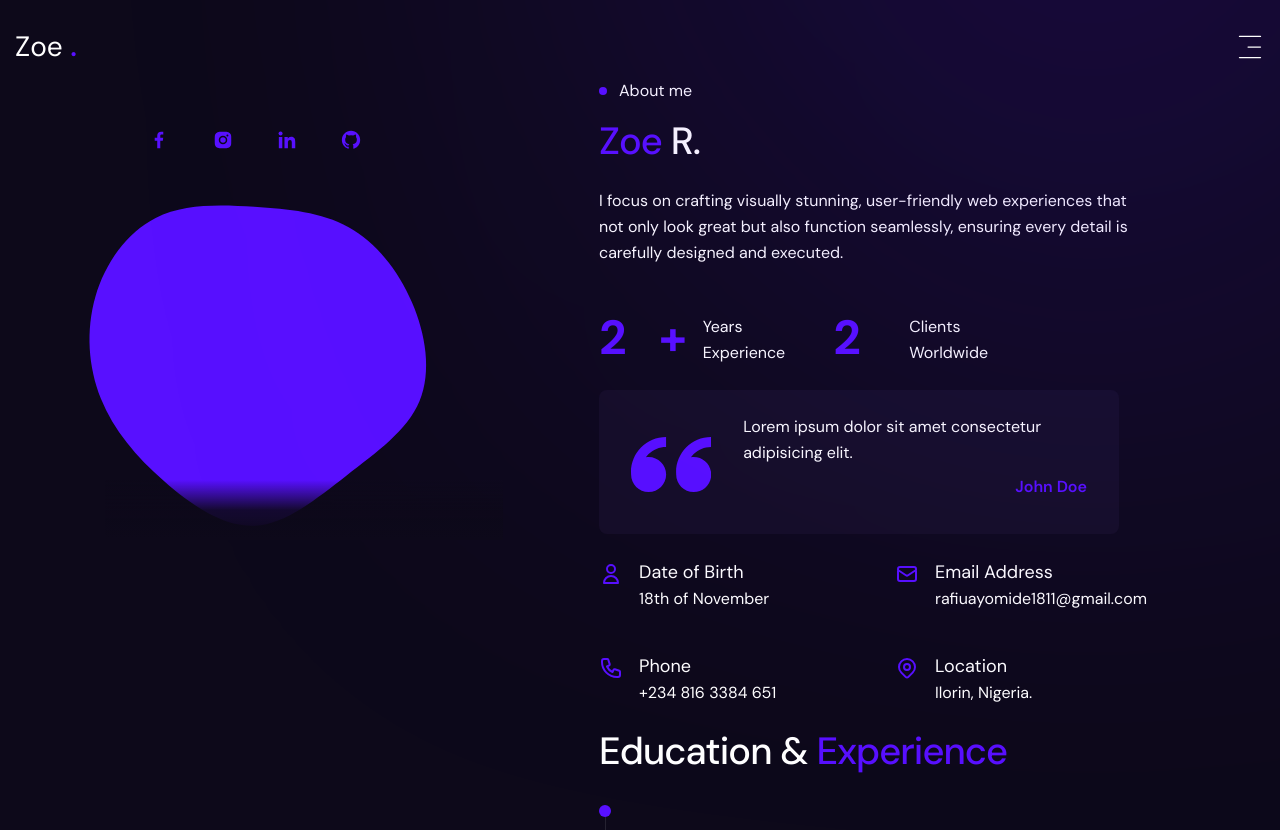
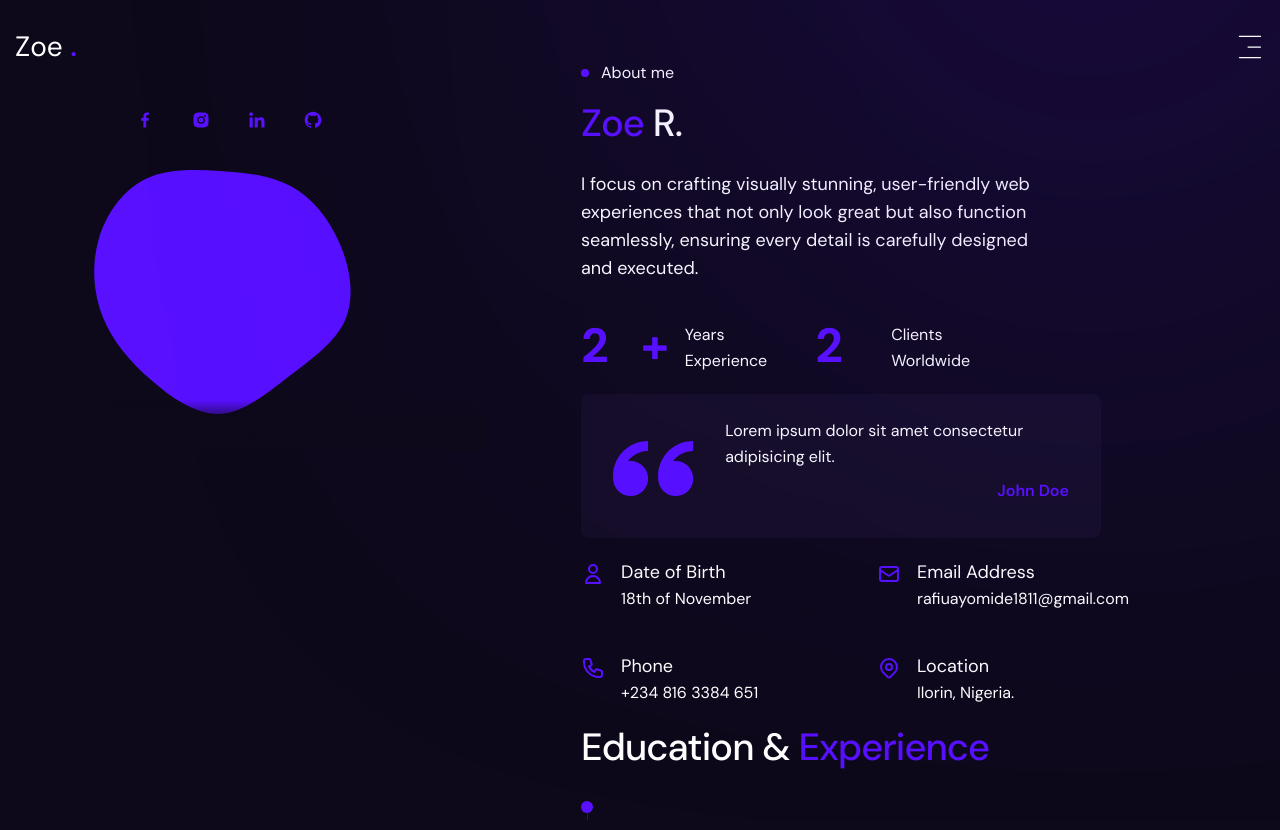
Before and after one commit to babyprogrammer1/personal-portfolio, a Next.js app: page /about in a window 1280 px wide. Shown: the top 830 px of the page. Built offline with nearby package versions, Linux system fonts and the light colour scheme.

Commit message:
feat: refine layout and spacing in About section for improved aesthetics

```diff
--- a/app/about/page.jsx
+++ b/app/about/page.jsx
@@ -24,10 +24,10 @@ const About = () => {
       }}
       className="h-screen flex items-center"
     >
-      <div className="container mx-auto px-0">
-        <div className="flex flex-col xl:flex-row items-center gap-24 w-full h-[680px]">
+      <div className="container mx-auto px-2 md:px-4 xl:px-0">
+        <div className="flex flex-col xl:flex-row items-center gap-10 xl:gap-24 w-full xl:h-[680px]">
           {/* img & social icon */}
-          <div className="hidden xl:flex flex-col w-full h-full pt-14 max-w-[430px] relative ">
+          <div className="hidden xl:flex flex-col w-full h-full pt-10 max-w-[380px] relative ">
             {/*<Image
               src="/assets/avatar.png"
               width={320}
@@ -36,34 +36,31 @@ const About = () => {
               className="z-20 relative"
             />*/}
             {/* overlay */}
-            <div className="w-full h-[60px] absolute left-0 top-[420px] right-0 bg-gradient-to-t from-primary
-            via-primary/90 z-30"></div>
+            <div className="w-full h-[50px] absolute left-0 top-[340px] right-0 bg-gradient-to-t from-primary via-primary/90 z-30"></div>
 
             {/* blob */}
-            <div className="absolute top-[80px] -left-[80px] z-10">
-              <Blob containerStyles="w-[420px] h-[420px]"/>
+            <div className="absolute top-[60px] -left-[60px] z-10">
+              <Blob containerStyles="w-[320px] h-[320px]"/>
             </div>
 
             {/* socials */}
-            <Socials containerStyles="flex gap-4 z-40 w-max transform translate-x-[30px]"
-              iconStyles="w-[48px] h-[48px] text-[22px] text-accent hover:text-accent-hover transition-all flex items-center
-            justify-center rounded-full cursor-pointer"/>
+            <Socials containerStyles="flex gap-4 z-40 w-max translate-x-[20px]"
+              iconStyles="w-[40px] h-[40px] text-[20px] text-accent hover:text-accent-hover transition-all flex items-center justify-center rounded-full cursor-pointer"/>
           </div>
           {/* scroll area */}
-          <ScrollArea className="w-full h-[680px] xl:mt-[60px] xs:mt-[50px] sm:mt-[60px] xs:h-screen">
+          <ScrollArea className="w-full h-[600px] xl:mt-[40px] xs:mt-[30px] sm:mt-[40px] xs:h-screen">
             <div>
-              <div className="flex items-center lg:justify-start gap-3 mb-4 xl:mt-12 xs:mt-7">
+              <div className="flex items-center lg:justify-start gap-3 mb-4 xl:mt-10 xs:mt-5">
                 <div className="w-2 h-2 bg-accent rounded-full"></div>
                 <p>About me</p>
               </div>
               <h2 className="h2 mb-6">
                 <span className="text-accent">Zoe</span> R.
               </h2>
-              <p className="max-w-[540px] mb-12">
-                I focus on crafting visually stunning, user-friendly web experiences that not only look great but also function
-                seamlessly, ensuring every detail is carefully designed and executed.
+              <p className="max-w-[480px] mb-10 text-base xl:text-lg">
+                I focus on crafting visually stunning, user-friendly web experiences that not only look great but also function seamlessly, ensuring every detail is carefully designed and executed.
               </p>
-              <div className="flex flex-col items-start gap-16 xs:gap-6">
+              <div className="flex flex-col items-start gap-10 xs:gap-5">
                 <Stats/>
                 <Testimonials/>
                 <Info/>
```
